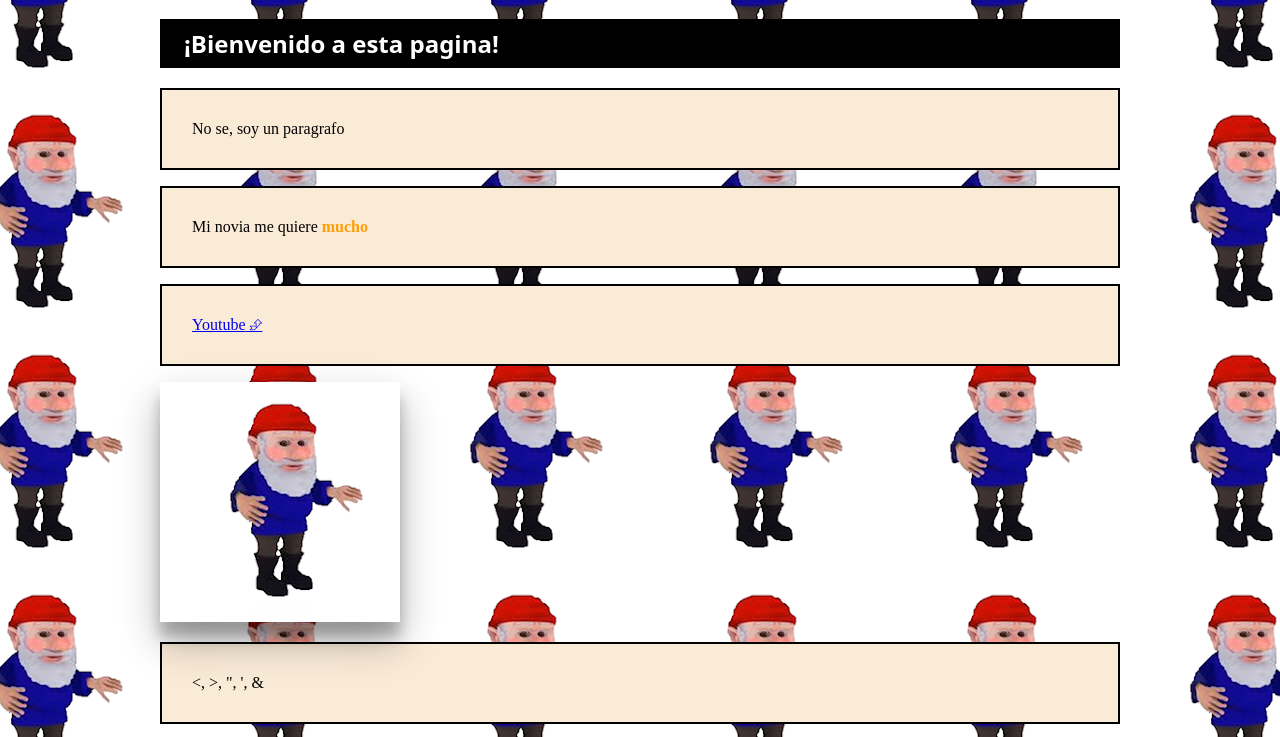
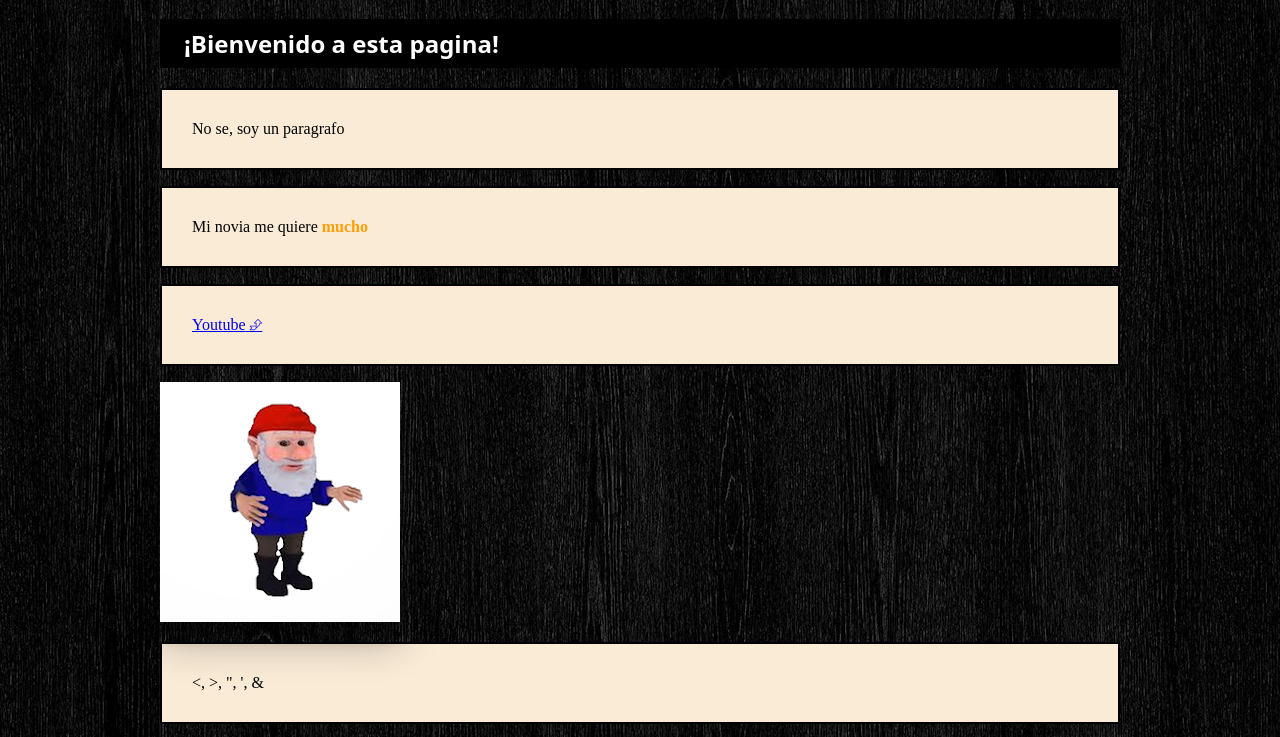
Before and after one commit to peka-13/prueba2, a plain HTML site: page index.html in a window 1280 px wide. Shown: the part 147-884 px from the top of the page. Drawn offline with Linux system fonts and the light colour scheme.

Commit message:
Add files via upload

```diff
--- a/index.html
+++ b/index.html
@@ -15,7 +15,7 @@
     <title>I'm a gnome</title>
 
   </head>
-  <body background="gnome.png">
+  <body background="black.jpg">
     <!-- Soy un comentario equisde -->
     <div class="topnav">
       <a class="active" href="index.html">INICIO</a>
```
Also changed, not shown: black.jpg (added).
